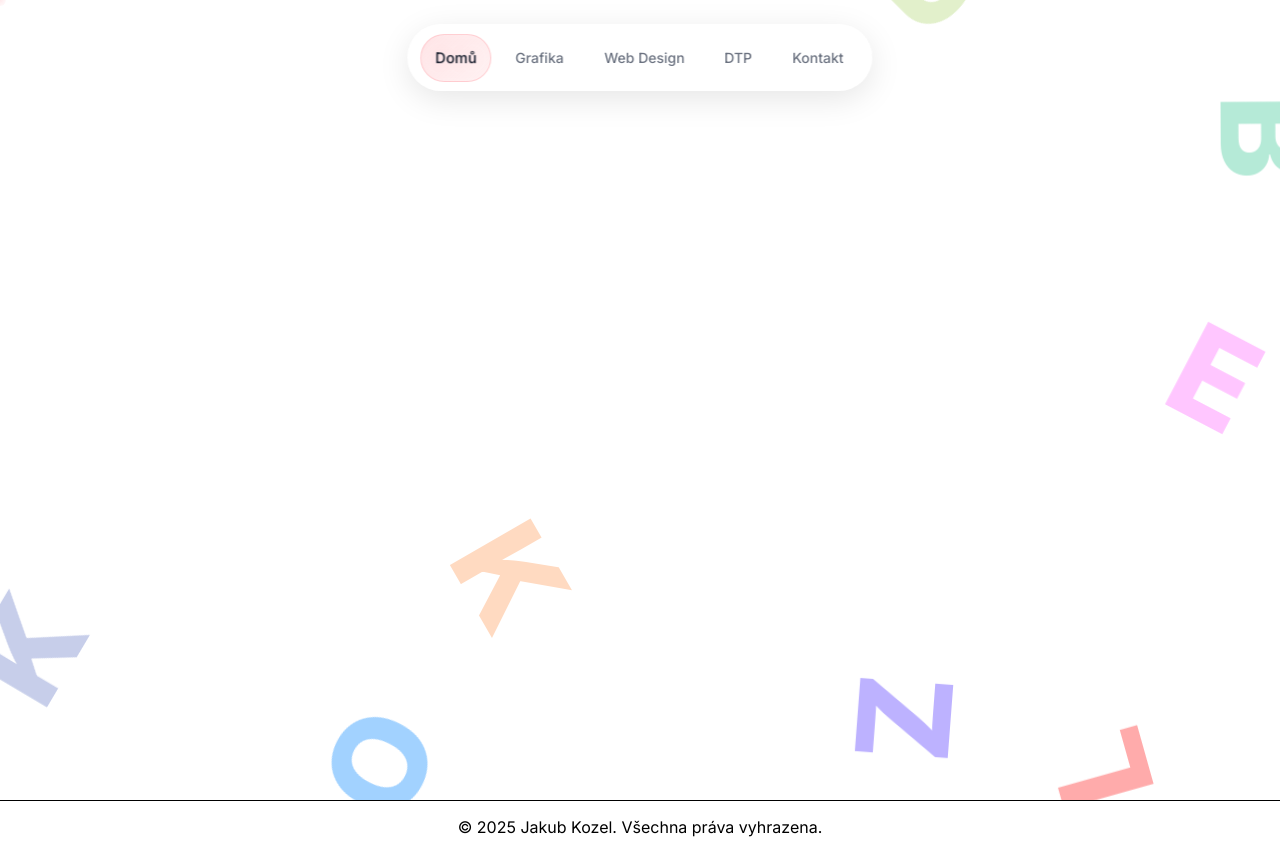
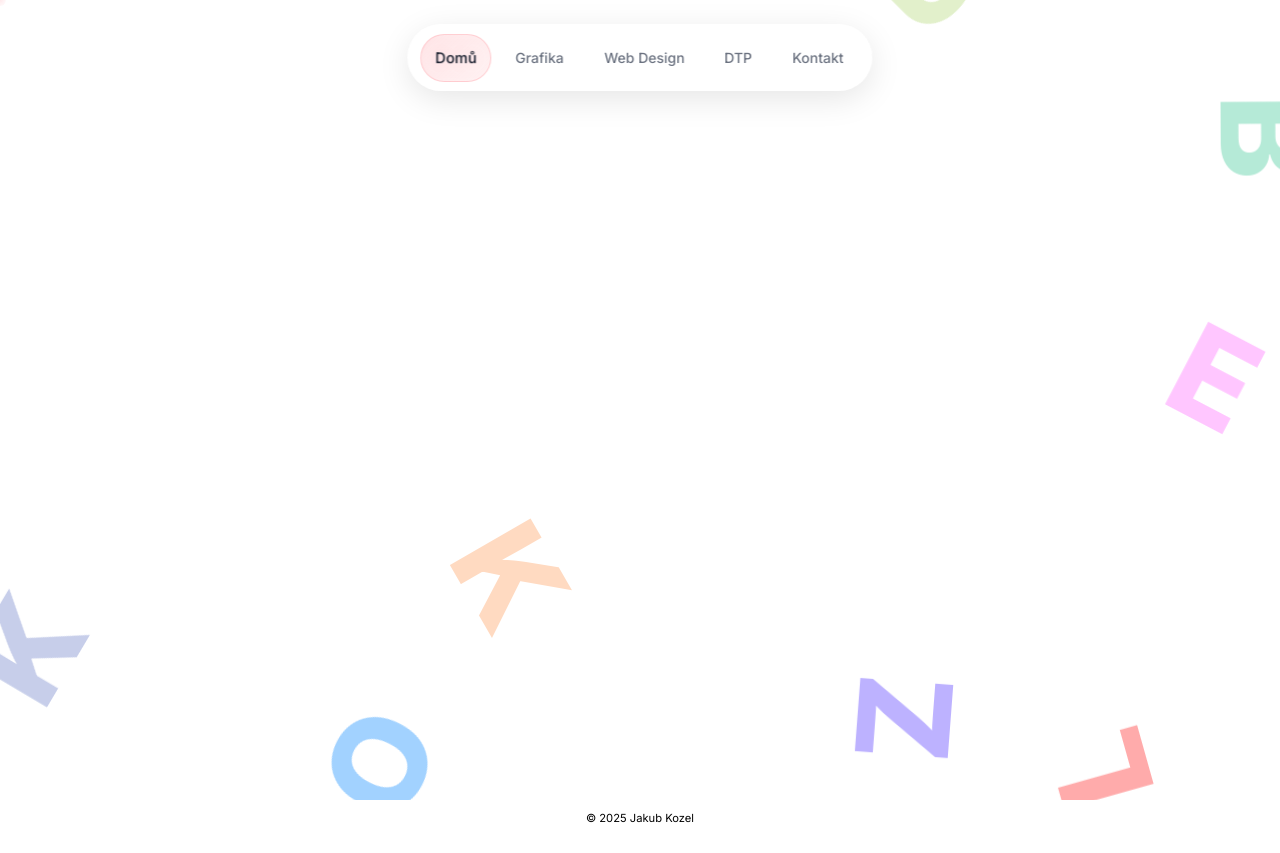
Before and after one commit to Louben17/jakubkozel, a Next.js app: page / in a window 1280 px wide. After the commit the page ends 800 px from the top, so only its background shows below. Built offline with nearby package versions, Linux system fonts and the light colour scheme.

Commit message:
fix: clean contact page design

```diff
--- a/src/app/layout.tsx
+++ b/src/app/layout.tsx
@@ -51,16 +51,17 @@ export default function RootLayout({
           {children}
         </main>
 
-        {/* Globální patička */}
-        <footer className="bg-white border-t border-gray-100 py-6">
-          <div className="max-w-4xl mx-auto px-6 text-center">
-            <p
-              className="text-sm text-gray-600"
-              style={{ fontFamily: 'var(--font-inter), -apple-system, BlinkMacSystemFont, sans-serif' }}
-            >
-              © {currentYear} Jakub Kozel. Všechna práva vyhrazena.
-            </p>
-          </div>
+        {/* Globální patička - nenápadná */}
+        <footer className="fixed bottom-4 left-1/2 transform -translate-x-1/2 z-10 pointer-events-none">
+          <p
+            className="text-xs text-gray-400"
+            style={{
+              fontFamily: 'var(--font-inter), -apple-system, BlinkMacSystemFont, sans-serif',
+              fontSize: '0.7rem'
+            }}
+          >
+            © {currentYear} Jakub Kozel
+          </p>
         </footer>
       </body>
     </html>
```
